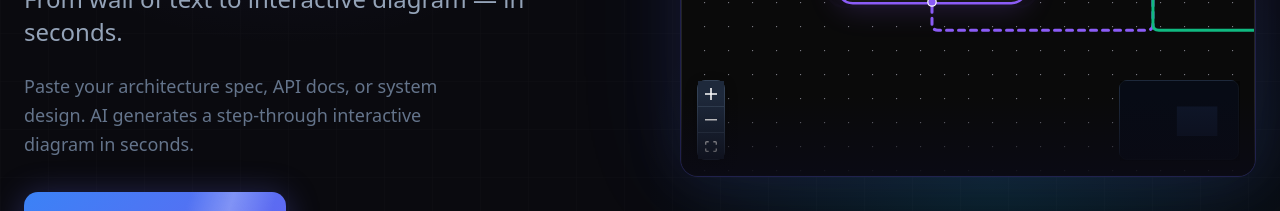
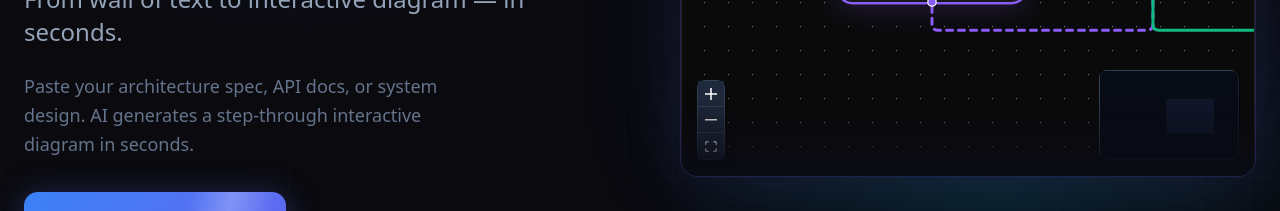
Before and after one commit to RileyLin/explainify, a Next.js app: page / in a window 1280 px wide. Shown: the part 504-715 px from the top of the page. Built offline with nearby package versions, Linux system fonts and the light colour scheme; no server answers.

Commit message:
fix: minimap zoomable+pannable, node color rendering

```diff
--- a/src/components/renderers/flow-animator.tsx
+++ b/src/components/renderers/flow-animator.tsx
@@ -492,17 +492,21 @@ function FlowAnimatorInner({ data, autoPlay = false, hideControls = false }: { d
             }}
           />
           <MiniMap
-            nodeColor={(n) => getLayerColor(n.id)}
-            nodeStrokeColor={(n) => n.id === activeNodeId ? "#ffffff" : "transparent"}
-            nodeStrokeWidth={2}
+            nodeColor={(n) => {
+              const color = getLayerColor(n.id);
+              return n.id === activeNodeId ? "#ffffff" : color;
+            }}
+            nodeStrokeWidth={0}
             style={{
               background: "#0f172a",
-              border: "1px solid #1e293b",
+              border: "1px solid #334155",
               borderRadius: "8px",
-              width: 120,
-              height: 80,
+              width: 140,
+              height: 90,
             }}
-            maskColor="rgba(0,0,0,0.5)"
+            maskColor="rgba(15,23,42,0.6)"
+            zoomable
+            pannable
           />
         </ReactFlow>
 
```
